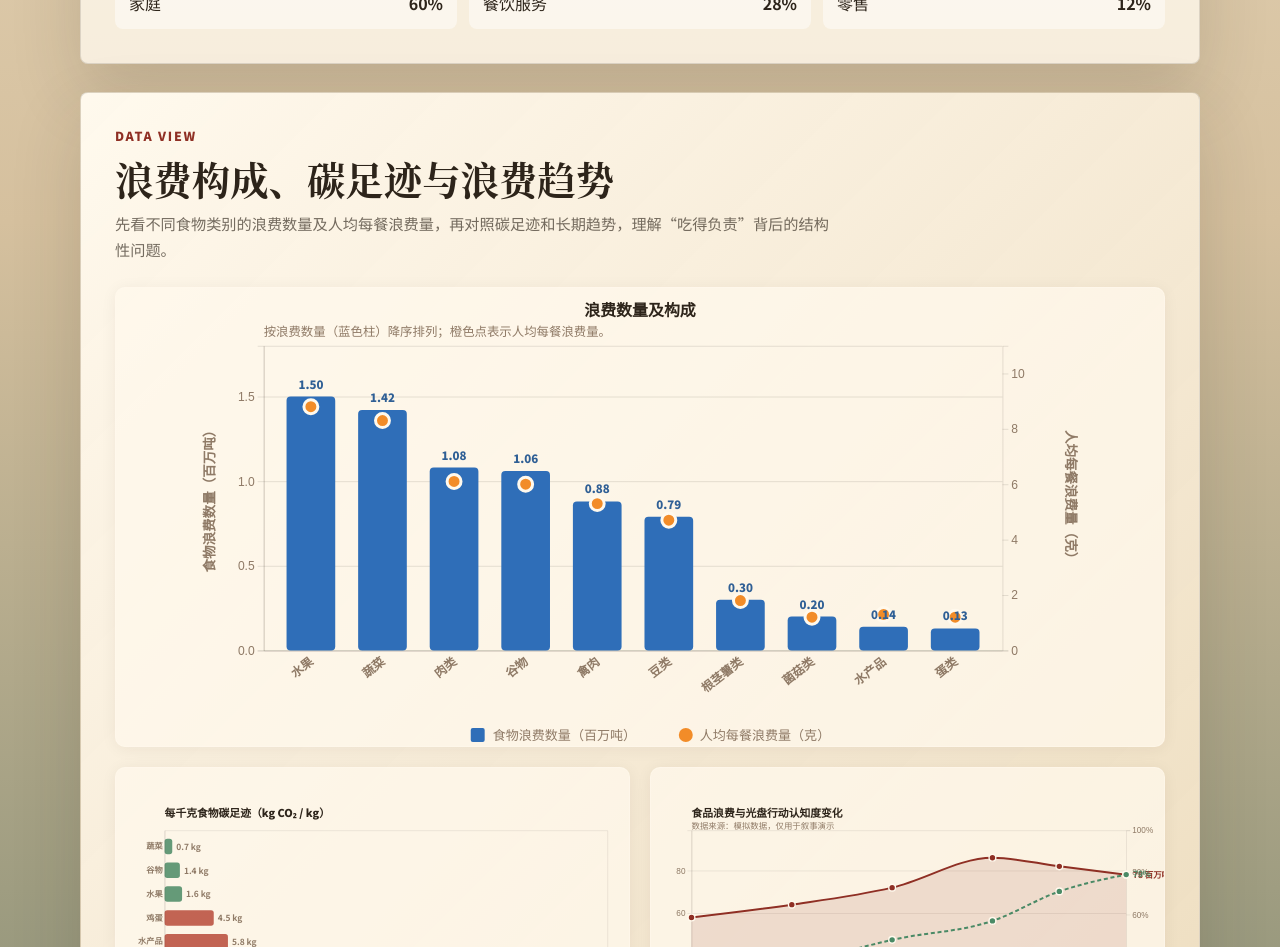
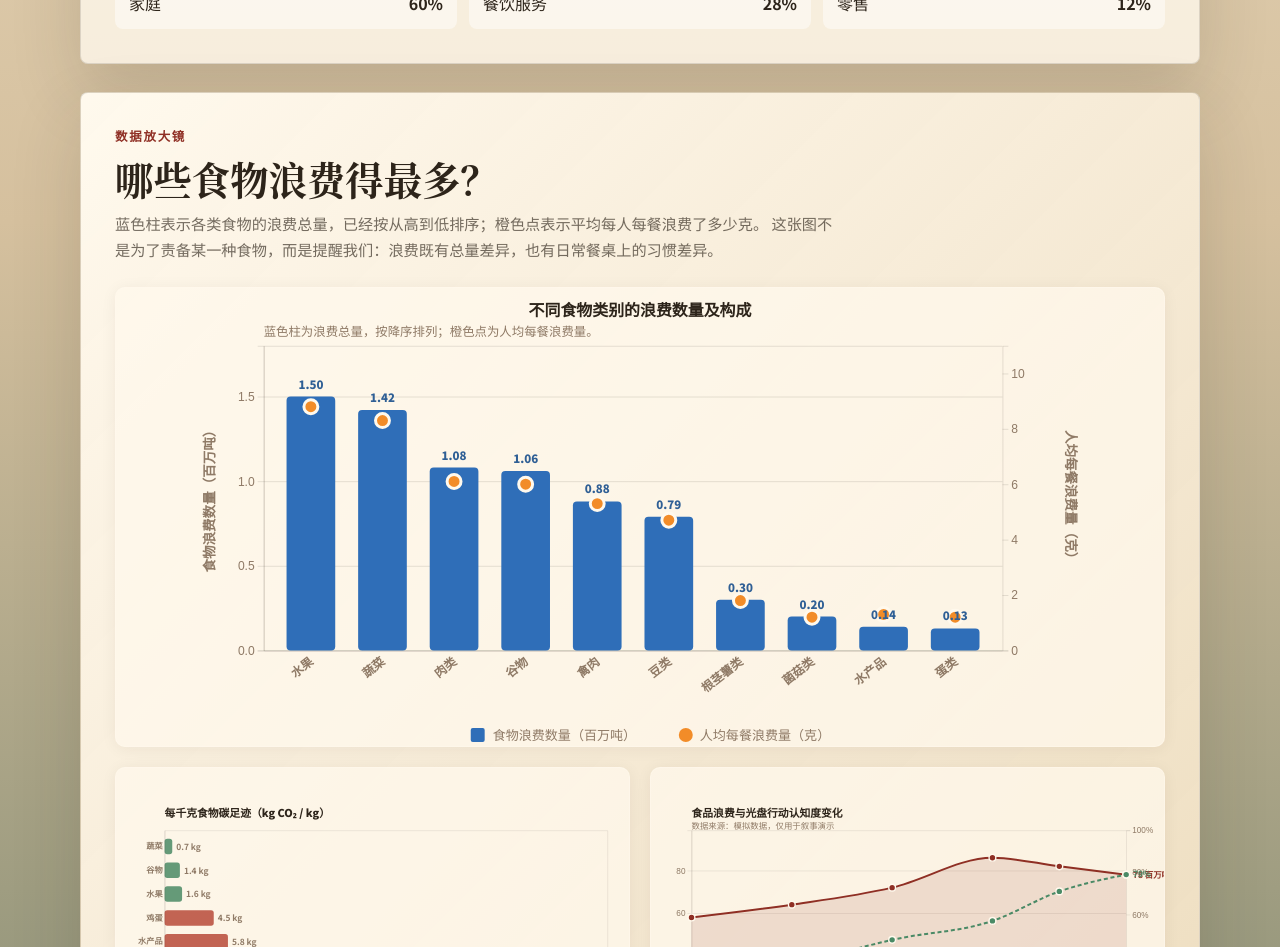
Before and after one commit to ifsihj/26DataVis.hw4, a Vue app: page / in a window 1280 px wide. Shown: the part 8040-8987 px from the top of the page. Built offline with nearby package versions, Linux system fonts and the light colour scheme.

Commit message:
update waste composition chart copy

```diff
--- a/src/components/charts/FoodWasteCompositionChart.vue
+++ b/src/components/charts/FoodWasteCompositionChart.vue
@@ -44,13 +44,13 @@ function draw() {
     .attr('x', width / 2)
     .attr('y', 28)
     .attr('text-anchor', 'middle')
-    .text('浪费数量及构成');
+    .text('不同食物类别的浪费数量及构成');
 
   svg.append('text')
     .attr('class', 'chart-note')
     .attr('x', margin.left)
     .attr('y', 48)
-    .text('按浪费数量（蓝色柱）降序排列；橙色点表示人均每餐浪费量。');
+    .text('蓝色柱为浪费总量，按降序排列；橙色点为人均每餐浪费量。');
 
   g.append('g')
     .call(d3.axisLeft(yLeft).ticks(5).tickSize(-innerW).tickFormat(''))
--- a/src/components/layout/ResponsibleWasteSection.vue
+++ b/src/components/layout/ResponsibleWasteSection.vue
@@ -138,9 +138,12 @@ onBeforeUnmount(() => {
 
     <div class="waste-charts">
       <div class="waste-charts__header">
-        <p class="eyebrow">Data View</p>
-        <h2>浪费构成、碳足迹与浪费趋势</h2>
-        <p>先看不同食物类别的浪费数量及人均每餐浪费量，再对照碳足迹和长期趋势，理解“吃得负责”背后的结构性问题。</p>
+        <p class="eyebrow">数据放大镜</p>
+        <h2>哪些食物浪费得最多？</h2>
+        <p>
+          蓝色柱表示各类食物的浪费总量，已经按从高到低排序；橙色点表示平均每人每餐浪费了多少克。
+          这张图不是为了责备某一种食物，而是提醒我们：浪费既有总量差异，也有日常餐桌上的习惯差异。
+        </p>
       </div>
       <div class="waste-charts__grid">
         <FoodWasteCompositionChart />
```
